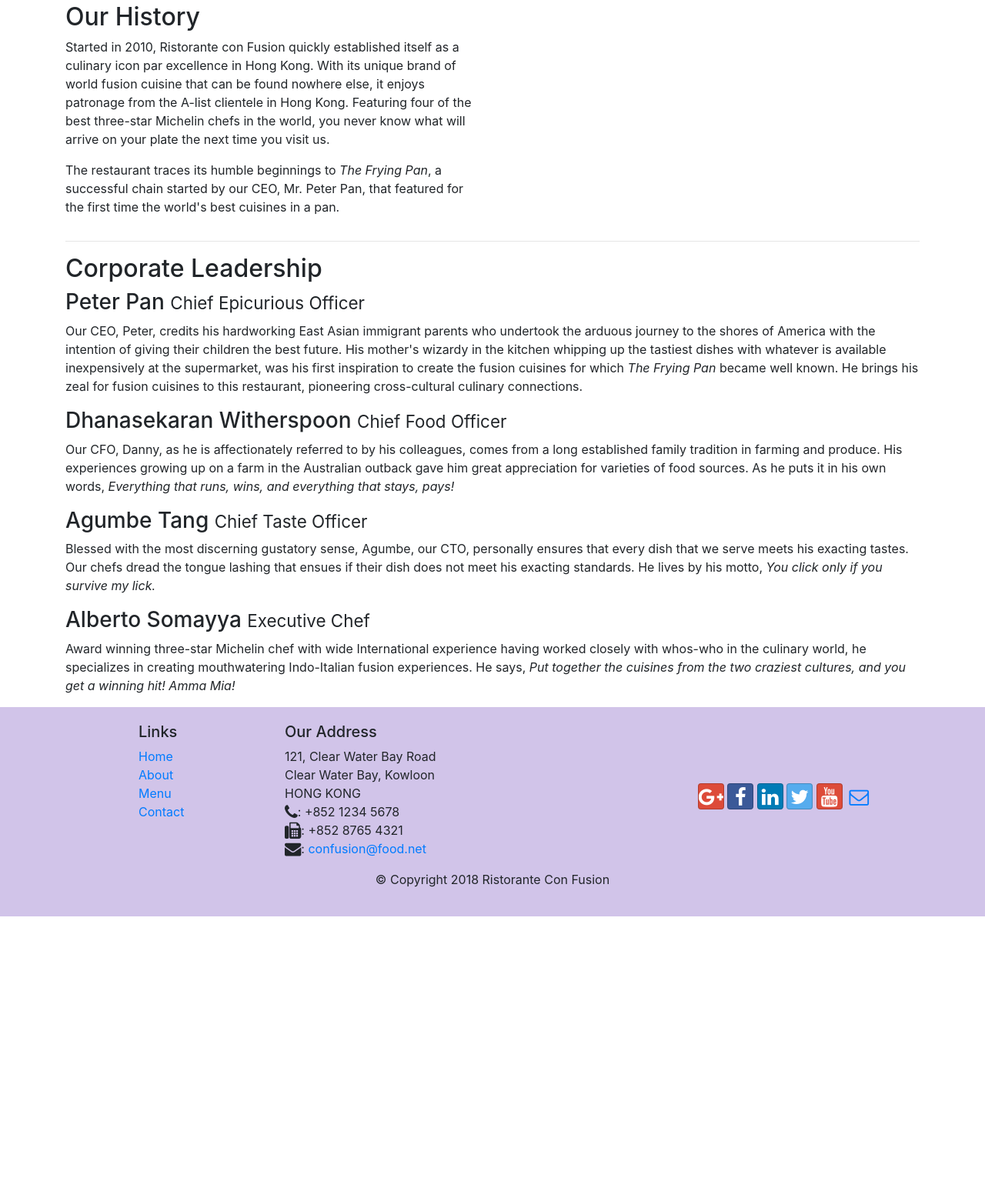
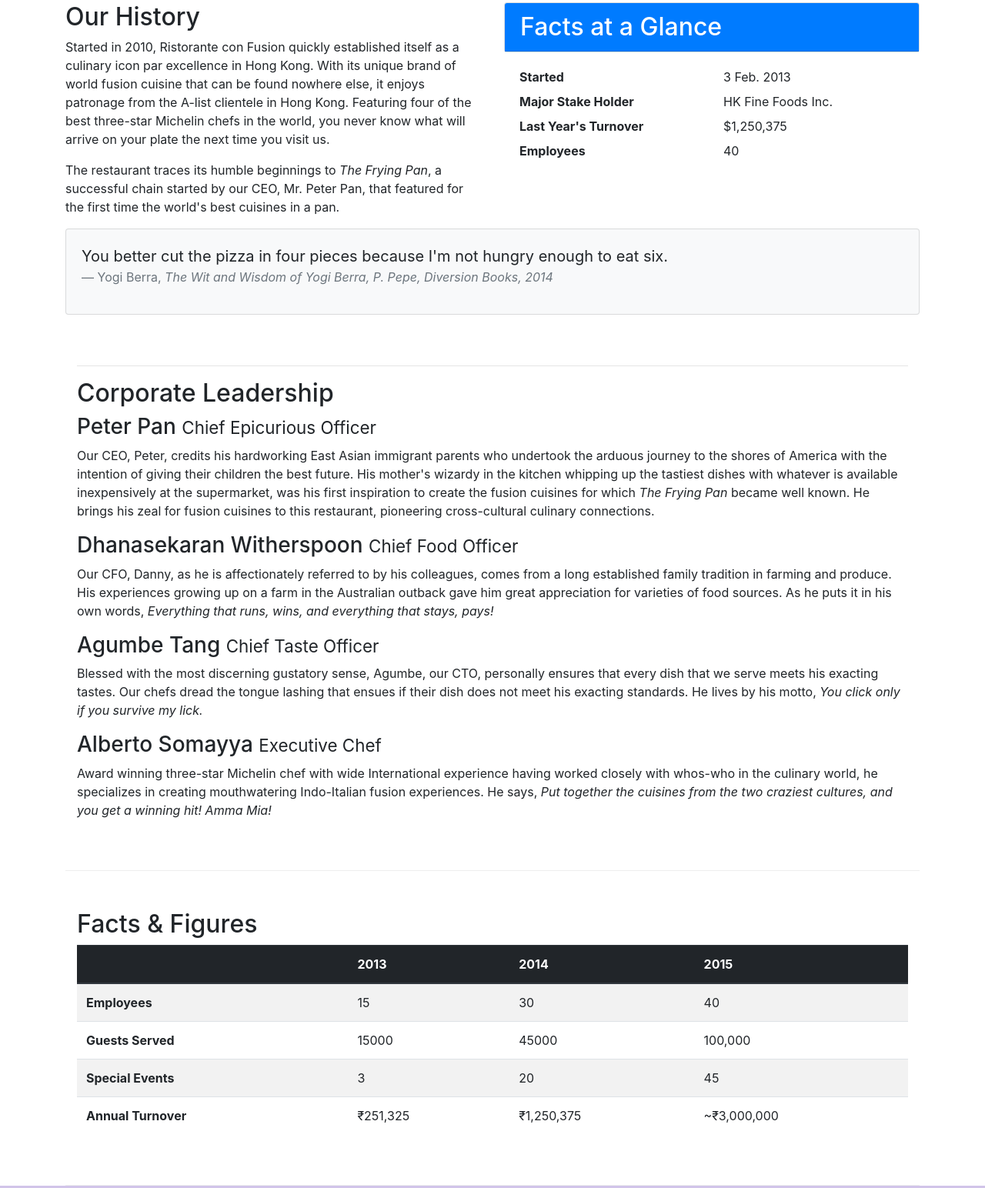
Before and after one commit to Samarth484/ConFuSionBonAppetit, a website: page aboutus.html in a window 1280 px wide. Shown: the part 462-2006 px from the top of the page at 77% size. Before the commit the page ends 1653 px from the top, so only its background shows below. Drawn offline with nearby package versions, Linux system fonts and the light colour scheme.

Commit message:
Tables and Cards

```diff
--- a/aboutus.html
+++ b/aboutus.html
@@ -66,13 +66,38 @@
         <p>The restaurant traces its humble beginnings to <em>The Frying Pan</em>, a successful chain started by our CEO, Mr. Peter Pan, that featured for the first time the world's best cuisines in a pan.</p>
 
       </div>
-      <div>
+      <div class="col-12 col-sm-6">
+        <div class="card">
+          <h2 class="card-header bg-primary text-white">Facts at a Glance</h2>
+        </div>
+        <div class="card-body">
+          <dl class="row">
+            <dt class="col-6">Started</dt>
+            <dd class="col-6">3 Feb. 2013</dd>
+            <dt class="col-6">Major Stake Holder</dt>
+            <dd class="col-6">HK Fine Foods Inc.</dd>
+            <dt class="col-6">Last Year's Turnover</dt>
+            <dd class="col-6">$1,250,375</dd>
+            <dt class="col-6">Employees</dt>
+            <dd class="col-6">40</dd>
+          </dl>
         </div>
       </div>
-
-
-    <div>
-      <div>
+      <div class="col-12">
+               <div class="card card-body bg-light">
+                   <blockquote class="blockquote">
+                       <p class="mb-0">You better cut the pizza in four pieces because
+                           I'm not hungry enough to eat six.</p>
+                       <footer class="blockquote-footer">Yogi Berra,
+                           <cite title="Source Title">The Wit and Wisdom of Yogi Berra,
+                           P. Pepe, Diversion Books, 2014</cite>
+                       </footer>
+                   </blockquote>
+               </div>
+           </div>
+    </div>
+    <div class="row row-content">
+      <div class="col-12">
         <hr>
         <h2>Corporate Leadership</h2>
         <h3>Peter Pan <small>Chief Epicurious Officer</small></h3>
@@ -89,6 +114,50 @@
         <p class="d-none d-sm-block">Award winning three-star Michelin chef with wide International experience having worked closely with whos-who in the culinary world, he specializes in creating mouthwatering Indo-Italian fusion experiences. He
           says, <em>Put together the cuisines from the two craziest cultures, and you get a winning hit! Amma Mia!</em></p>
       </div>
+    </div>
+    <div class="row row-content">
+      <div class="col-12">
+        <h2>Facts &amp; Figures</h2>
+        <div class="table-responsive">
+          <table class="table table-striped">
+            <thead class="thead-dark">
+              <tr>
+                <th>&nbsp;</th>
+                <th>2013</th>
+                <th>2014</th>
+                <th>2015</th>
+              </tr>
+            </thead>
+            <tbody>
+              <tr>
+                <th>Employees</th>
+                <td>15</td>
+                <td>30</td>
+                <td>40</td>
+              </tr>
+              <tr>
+                <th>Guests Served</th>
+                <td>15000</td>
+                <td>45000</td>
+                <td>100,000</td>
+              </tr>
+              <tr>
+                <th>Special Events</th>
+                <td>3</td>
+                <td>20</td>
+                <td>45</td>
+              </tr>
+              <tr>
+                <th>Annual Turnover</th>
+                <td>₹251,325</td>
+                <td>₹1,250,375</td>
+                <td>~₹3,000,000</td>
+              </tr>
+            </tbody>
+          </table>
+        </div>
+      </div>
+
     </div>
 
   </div>
```
Lines whose indentation alone changed are shown as unchanged.
